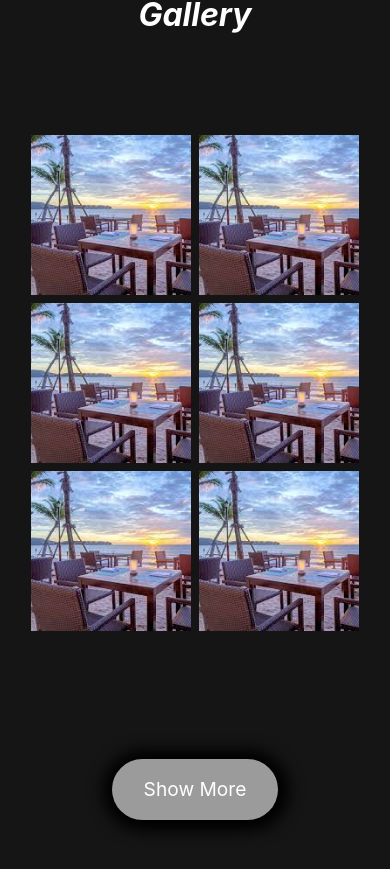
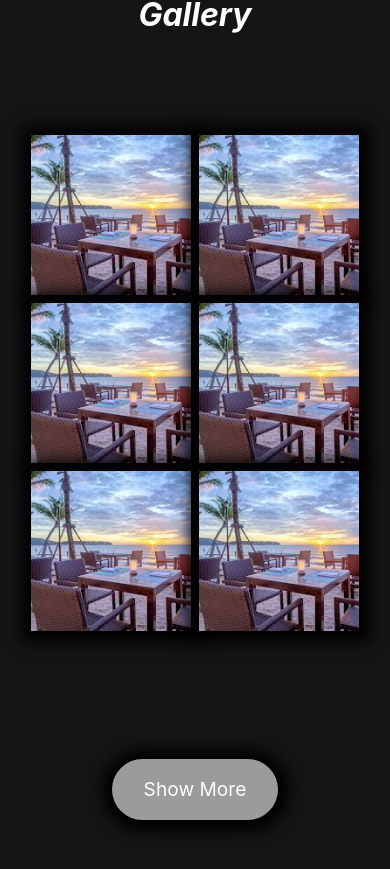
Before and after one commit to Don-Debug/Next-Restaurant, a Next.js app: page / in a window 390 px wide. Shown: the part 4357-5226 px from the top of the page. Built offline with nearby package versions, Linux system fonts and the light colour scheme.

Commit message:
[empty commit]

```diff
--- a/app/components/Galery.tsx
+++ b/app/components/Galery.tsx
@@ -36,7 +36,7 @@ export default function Galery() {
           {galery.slice(0, numDisplayed).map((post, index) => (
             <div
               key={index}
-              className="flex justify-center relative my-shadow md:w-[20rem] sm:w-[15rem] w-[10rem] h-auto overflow-hidden"
+              className="flex justify-center relative box-shadow md:w-[20rem] sm:w-[15rem] w-[10rem] h-auto overflow-hidden"
             >
               <Image
                 src={post.image}
```
